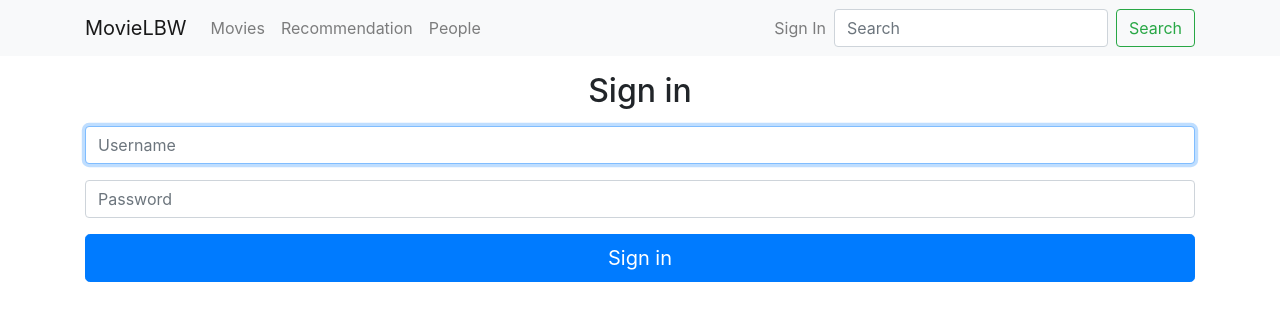
After one commit to JodiTan/LBW-API, a CodeIgniter 4 app: the page made by app/Views/signing/signin.php in a window 1280 px wide. The commit adds this page. Shown: the top 321 px of the page. Run offline with PHP 8.4 and a stand-in for CodeIgniter, Linux system fonts and the light colour scheme; the template is opened without the code that fills it: most values are stand-ins (such as "Sample title", 1, 10 or a date in 2020); some libraries are stand-ins or nearby versions.

Commit message:
Persiapan Sign in & Sign Up
Mempersiapkan halaman untuk sign in dan sign up.

```diff
--- a/app/Config/Routes.php
+++ b/app/Config/Routes.php
@@ -32,6 +32,10 @@ $routes->setAutoRoute(true);
 // route since we don't have to scan directories.
 $routes->get('/', 'Pages::index');
 
+// Signin, Signup
+$routes->get('/signin', 'SignIn::index');
+$routes->get('/signup', 'SignUp::index');
+
 //movies
 $routes->get('/movies', 'Movies::index');
 $routes->get('/movie/(:num)', 'Pages::movie/$1');
--- a/app/Views/layout/navbar.php
+++ b/app/Views/layout/navbar.php
@@ -18,9 +18,9 @@
                 </li>
             </ul>
 
-            <ul class = "navbar-nav">
-                <li class = "nav-item">
-                    <a class = "nav-link">Login</a>
+            <ul class="navbar-nav">
+                <li class="nav-item">
+                    <a class="nav-link" href="<?= base_url('/signin') ?>">Sign In</a>
                 </li>
             </ul>
         </div>
--- /dev/null
+++ b/app/Views/signing/signin.php
@@ -0,0 +1,23 @@
+<?= $this->extend("layout/template"); ?>
+
+<?= $this->section("content"); ?>
+<div class="container text-center my-3">
+    <form class="form-signin" action="" method="POST">
+        <h2 class="my-3">Sign in</h2>
+
+        <label for="inputUsername" class="sr-only">Username</label>
+        <input type="username" id="inputUsername" class="form-control my-3" placeholder="Username" required="" autofocus="">
+
+        <label for="inputPassword" class="sr-only">Password</label>
+        <input type="password" id="inputPassword" class="form-control my-3" placeholder="Password" required="">
+
+        <!-- <div class="checkbox mb-3">
+            <label>
+                <input type="checkbox" value="remember-me"> Remember me
+            </label>
+        </div> -->
+
+        <button class="btn btn-lg btn-primary btn-block" type="submit">Sign in</button>
+    </form>
+</div>
+<?= $this->endSection("content"); ?>
```
Also changed, not shown: app/Controllers/SignIn.php (added, +29 -0 lines), app/Controllers/SignUp.php (added, +24 -0 lines), app/Models/SigningModel.php (added, +18 -0 lines).
